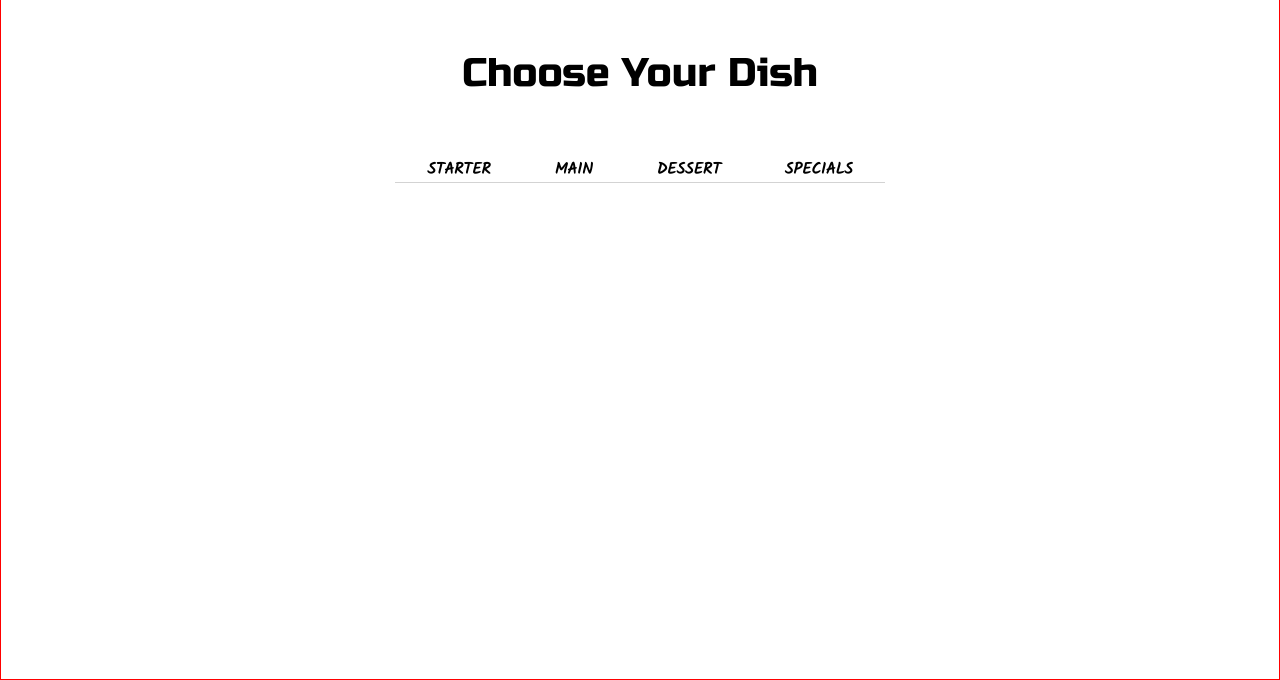
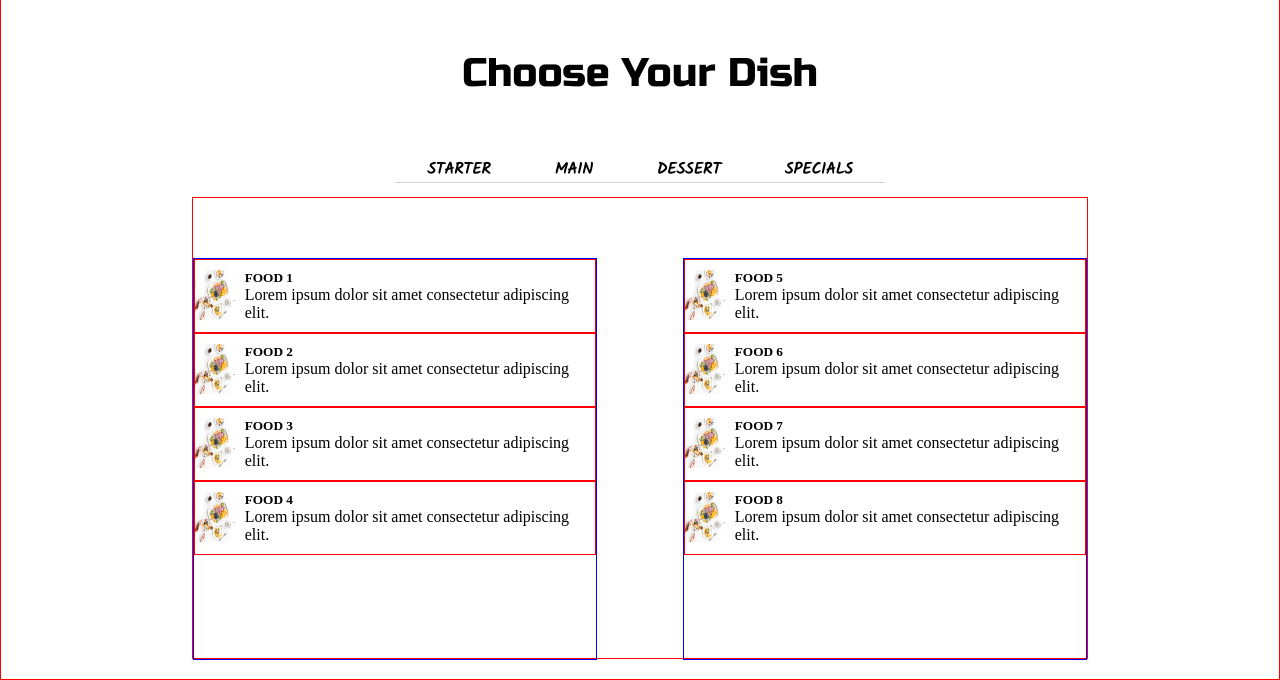
Before and after one commit to ChrisJonathan22/Foody, a website: page index.html in a window 1280 px wide. Shown: the part 1217-1897 px from the top of the page. Drawn offline with Linux system fonts and the light colour scheme.

Commit message:
I've done more work on the choose your dish section, I've added 2 lists of dishes one to the left and the other to the right. I need to apply more styling to the lists.

```diff
--- a/index.html
+++ b/index.html
@@ -91,6 +91,52 @@
                     <li><a href="#">SPECIALS</a></li>
                 </ul>
             </nav>
+            <div id="dish-list">
+                <ul id="left-side">
+                    <li>
+                        <img src="./img/breakfast.jpeg" alt="breakfast">
+                        <h5>FOOD 1</h5>
+                        <p>Lorem ipsum dolor sit amet consectetur adipiscing elit.</p>
+                    </li>
+                    <li>
+                        <img src="./img/breakfast.jpeg" alt="breakfast">
+                        <h5>FOOD 2</h5>
+                        <p>Lorem ipsum dolor sit amet consectetur adipiscing elit.</p>
+                    </li>
+                    <li>
+                        <img src="./img/breakfast.jpeg" alt="breakfast">
+                        <h5>FOOD 3</h5>
+                        <p>Lorem ipsum dolor sit amet consectetur adipiscing elit.</p>
+                    </li>
+                    <li>
+                        <img src="./img/breakfast.jpeg" alt="breakfast">
+                        <h5>FOOD 4</h5>
+                        <p>Lorem ipsum dolor sit amet consectetur adipiscing elit.</p>
+                    </li>
+                </ul>
+                <ul id="right-side">
+                    <li>
+                        <img src="./img/breakfast.jpeg" alt="breakfast">
+                        <h5>FOOD 5</h5>
+                        <p>Lorem ipsum dolor sit amet consectetur adipiscing elit.</p>
+                    </li>
+                    <li>
+                        <img src="./img/breakfast.jpeg" alt="breakfast">
+                        <h5>FOOD 6</h5>
+                        <p>Lorem ipsum dolor sit amet consectetur adipiscing elit.</p>
+                    </li>
+                    <li>
+                        <img src="./img/breakfast.jpeg" alt="breakfast">
+                        <h5>FOOD 7</h5>
+                        <p>Lorem ipsum dolor sit amet consectetur adipiscing elit.</p>
+                    </li>
+                    <li>
+                        <img src="./img/breakfast.jpeg" alt="breakfast">
+                        <h5>FOOD 8</h5>
+                        <p>Lorem ipsum dolor sit amet consectetur adipiscing elit.</p>
+                    </li>
+                </ul>
+            </div>
         </section>
     </div>
 </body>
--- a/public/style.css
+++ b/public/style.css
@@ -319,3 +319,46 @@
     color: #A58755;
     border-bottom: 1px red solid;
 }
+
+#dish-list {
+    width: 70%;
+    height: 400px;
+    border: 1px red solid;
+    margin: 0 auto;
+    padding-top: 60px;
+}
+
+#left-side {
+    float: left;
+    width: 45%;
+    height: 400px;
+    border: 1px blue solid;
+}
+
+#left-side li {
+    border: 1px red solid;
+    padding: 10px 0 10px 0;
+    overflow: hidden;
+}
+
+#left-side li img, #right-side li img {
+    width: 50px;
+    height: 50px;
+    float: left;
+}
+
+#left-side, #right-side {
+    list-style-type: none;
+}
+
+#right-side {
+    float: right;
+    width: 45%;
+    height: 400px;
+    border: 1px blue solid;
+}
+
+#right-side li {
+    border: 1px red solid;
+    padding: 10px 0 10px 0;
+}
```
